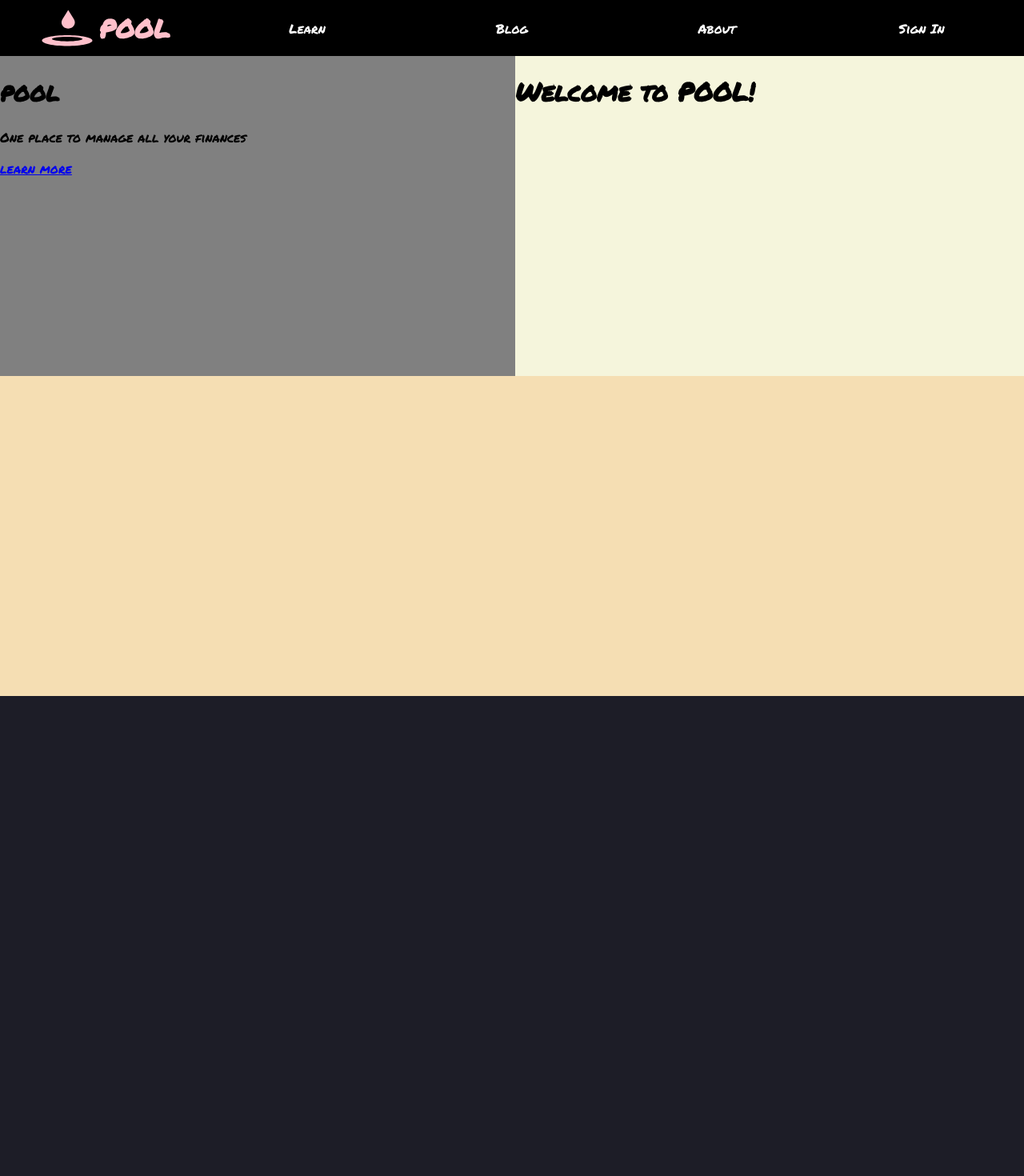
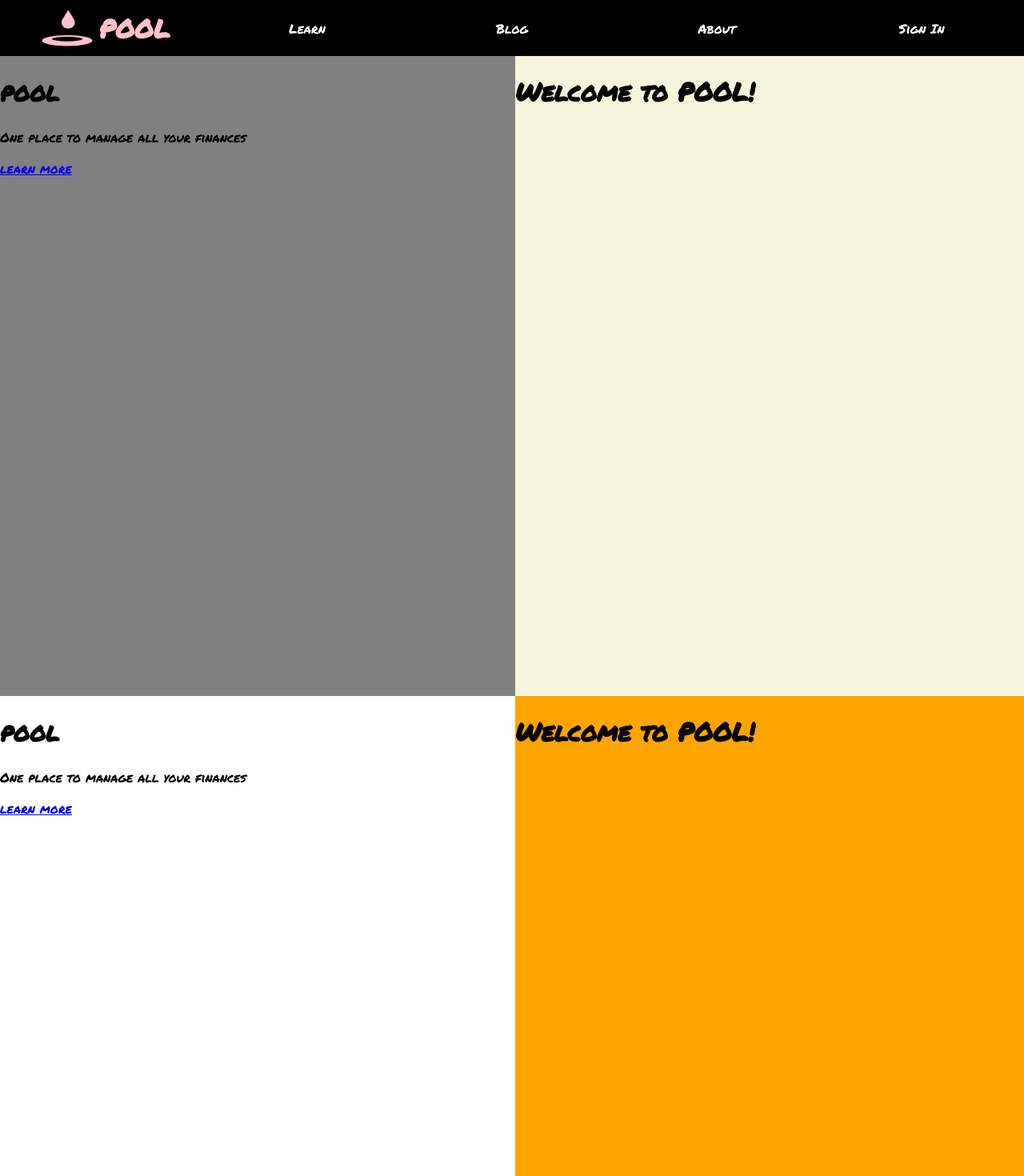
Before and after one commit to pool-io/website, a Next.js app: page / in a window 1280 px wide. Shown: the top 1470 px of the page at 80% size. Before the commit the page ends 870 px from the top, so only its background shows below. Built offline with nearby package versions, Linux system fonts and the light colour scheme.

Commit message:
better styling

```diff
--- a/components/layout/layout.module.css
+++ b/components/layout/layout.module.css
@@ -1,10 +1,9 @@
 .container {
-    display: flex;
+    display: block;
     flex-direction: column;
     align-items: center;
     background-color: wheat;
     width: 100vw;
     height: 100vh;
-
-    margin-top: 70px; /* for header */
+    padding-top: 70px; /* for header */
 }
--- a/components/layout/layout.tsx
+++ b/components/layout/layout.tsx
@@ -25,6 +25,7 @@ export default function Layout(props: LayoutProps) {
                     rel="stylesheet"
                 />
             </Head>
+            {/* <div className={styles.margin} /> */}
             <div className={styles.container}>{props.children}</div>
 
             {/* Header is placed at the bottom so that it will be rendered at the top */}
--- a/pages/index.module.css
+++ b/pages/index.module.css
@@ -1,5 +1,5 @@
-.container {
+.hero {
     display: flex;
     width: 100%;
-    height: 50%;
+    height: 100%;
 }
--- a/pages/index.tsx
+++ b/pages/index.tsx
@@ -7,7 +7,7 @@ import Card from '@components/card';
 export default function Home() {
     return (
         <Layout route="/">
-            <div className={styles.container}>
+            <div className={styles.hero}>
                 <Card color="grey">
                     <h1>pool</h1>
                     <p>One place to manage all your finances</p>
@@ -19,6 +19,18 @@ export default function Home() {
                     <h1>Welcome to POOL!</h1>
                 </Card>
             </div>
+            <div className={styles.hero}>
+                <Card color="white">
+                    <h1>pool</h1>
+                    <p>One place to manage all your finances</p>
+                    <Link href="/about">
+                        <a>learn more</a>
+                    </Link>
+                </Card>
+                <Card color="orange">
+                    <h1>Welcome to POOL!</h1>
+                </Card>
+            </div>
         </Layout>
     );
 }
```
